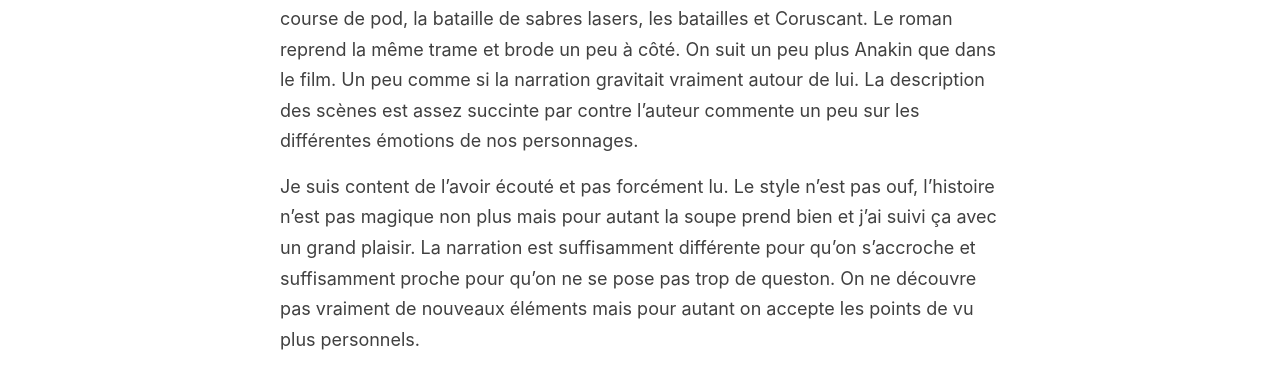
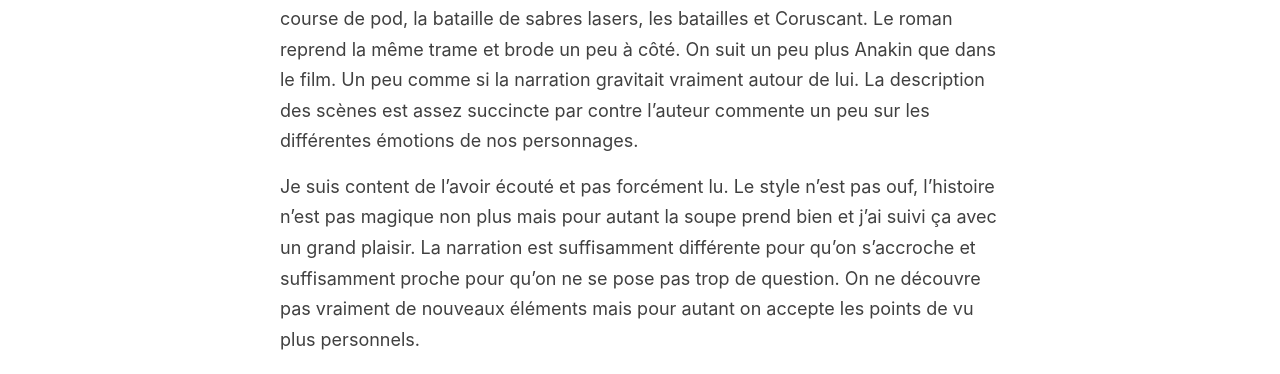
Before and after one commit to homeostasie/bouquins, a Jekyll site: the page built from _posts/2022-01-09-SW_La-menace-fantome.md, in a window 1280 px wide. Shown: the part 1107-1481 px from the top of the page. Built offline with Jekyll 4.4.1, drawn with Linux system fonts in a browser that asks for light colours; comment, search, counter and statistics services are not loaded; some of the changed text lies outside the part shown.

Commit message:
correction SW

```diff
--- a/_posts/2022-01-09-SW_La-menace-fantome.md
+++ b/_posts/2022-01-09-SW_La-menace-fantome.md
@@ -11,8 +11,8 @@
 
 Le film **La menace fantôme** fait partie des classiques. Je le mets assez à la télé. Notamment parce qu'il n'est pas vraiment violent. Je peux laisser la télé allumé avec les enfants devant sans me faire de souci. Il se passe aussi suffisamment de chose pour dire de ne pas trop s'ennuyer.
 
-L'histoire est simple. *Des méchants* essayent de s'en prendre à une gentille planète Naboo. La reine Amidala, un gentil débile Gungan Jar Jar Binks, l'apprenti Jedi Obi-Wan Kenobi et le chevalier Jedi Qui-Gon Jinn vont contrecarrer les plans des méchants de confédération du commerce qui se font eux aussi pipoter par un Seigneur Sith. On retrouve très rapidement Anakin. C'est un enfant esclave sur Tatoine avec des dons particuliers de pilotage et de bricolage. On retrouvera la course de pod, la bataille de sabres lasers, les batailles et Coruscant. Le roman reprend la même trame et brode un peu à côté. On suit un peu plus Anakin que dans le film. Un peu comme si la narration gravitait vraiment autour de lui. La description des scènes est assez succinte par contre l'auteur commente un peu sur les différentes émotions de nos personnages.
+L'histoire est simple. *Des méchants* essayent de s'en prendre à une gentille planète Naboo. La reine Amidala, un gentil débile Gungan Jar Jar Binks, l'apprenti Jedi Obi-Wan Kenobi et le chevalier Jedi Qui-Gon Jinn vont contrecarrer les plans des méchants de confédération du commerce qui se font eux aussi pipoter par un Seigneur Sith. On retrouve très rapidement Anakin. C'est un enfant esclave sur Tatoine avec des dons particuliers de pilotage et de bricolage. On retrouvera la course de pod, la bataille de sabres lasers, les batailles et Coruscant. Le roman reprend la même trame et brode un peu à côté. On suit un peu plus Anakin que dans le film. Un peu comme si la narration gravitait vraiment autour de lui. La description des scènes est assez succincte par contre l'auteur commente un peu sur les différentes émotions de nos personnages.
 
-Je suis content de l'avoir écouté et pas forcément lu. Le style n'est pas ouf, l'histoire n'est pas magique non plus mais pour autant la soupe prend bien et j'ai suivi ça avec un grand plaisir. La narration est suffisamment différente pour qu'on s'accroche et suffisamment proche pour qu'on ne se pose pas trop de queston. On ne découvre pas vraiment de nouveaux éléments mais pour autant on accepte les points de vu plus personnels.
+Je suis content de l'avoir écouté et pas forcément lu. Le style n'est pas ouf, l'histoire n'est pas magique non plus mais pour autant la soupe prend bien et j'ai suivi ça avec un grand plaisir. La narration est suffisamment différente pour qu'on s'accroche et suffisamment proche pour qu'on ne se pose pas trop de question. On ne découvre pas vraiment de nouveaux éléments mais pour autant on accepte les points de vu plus personnels.
 
 J'ai bien envie de m'écouter la suite quand elle sortira. Pour autant, ce n'est pas une lecture hautement recommandable. Mais les amateurs de livre audio et de la prélogie peuvent se laisser tenter très facilement.
```
